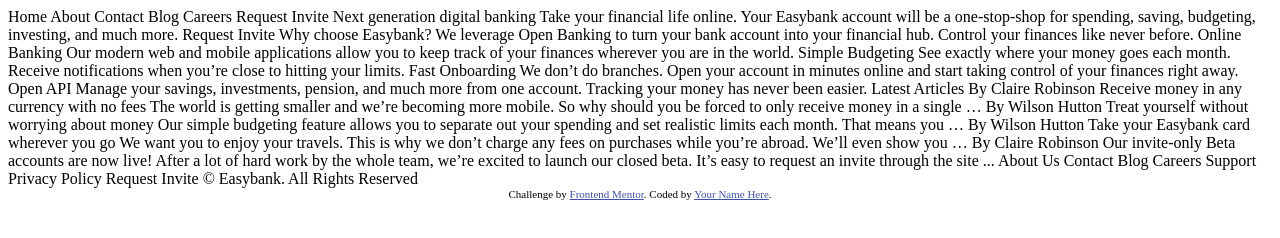
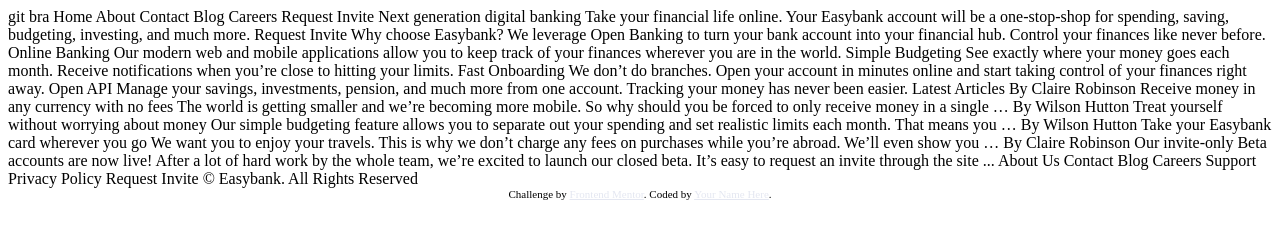
Before and after one commit to christinegah/EasyBanking, a plain HTML site: page index.html in a window 1280 px wide. Drawn offline with Linux system fonts and the light colour scheme.

Commit message:
NEW PAGE

```diff
--- a/index.html
+++ b/index.html
@@ -11,11 +11,11 @@
   <!-- Feel free to remove these styles or customise in your own stylesheet 👍 -->
   <style>
     .attribution { font-size: 11px; text-align: center; }
-    .attribution a { color: hsl(228, 45%, 44%); }
+    .attribution a { color: hsl(226, 32%, 92%); }
   </style>
 </head>
 <body>
-
+git bra
   Home
   About
   Contact
```
